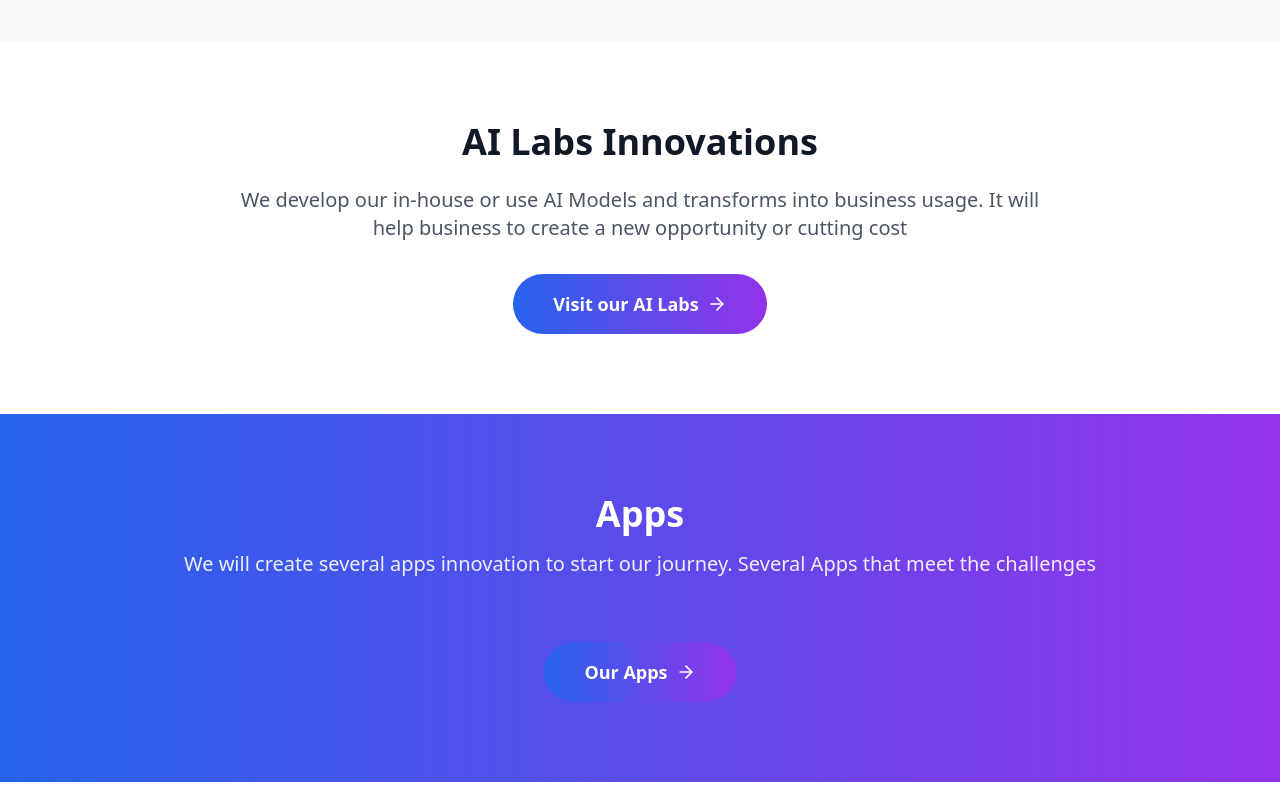
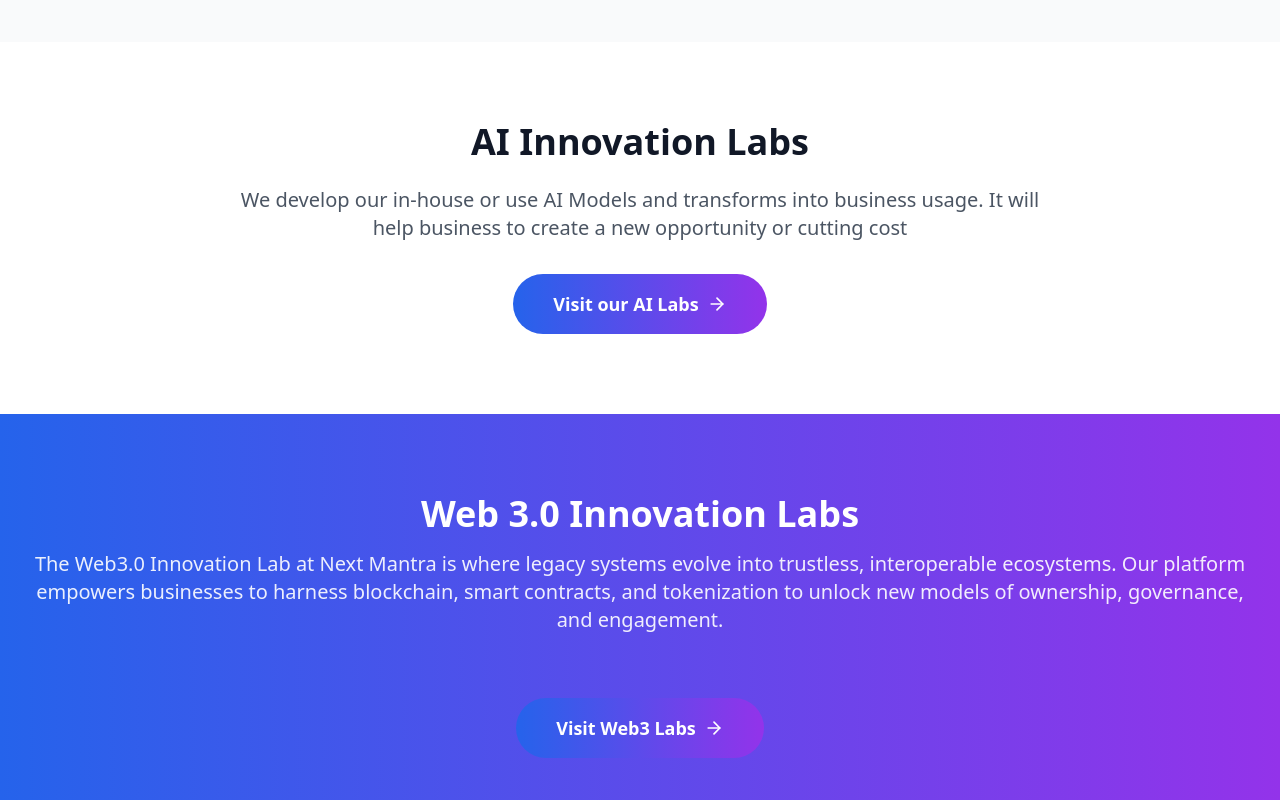
Before and after one commit to Agantra-Inovatif/companymainwebsite, a React (Vite) app: page / in a window 1280 px wide. Shown: the part 1020-1820 px from the top of the page. Built offline with nearby package versions, Linux system fonts and the light colour scheme.

Commit message:
FEATURES: Add some contents web3,0 innovation lan

```diff
--- a/src/App.tsx
+++ b/src/App.tsx
@@ -9,7 +9,8 @@
 // import Projects from './pages/Projects';
 import Blog from './pages/Blog';
 import Contact from './pages/Contact';
-import AILabs from './pages/AILab'
+import AILabs from './pages/AILab';
+import Web3Labs from './pages/Web3Lab';
 
 function App() {
     return (
@@ -25,6 +26,7 @@
                     <Route path="/blog" element={<Blog/>}/>
                     <Route path="/contact" element={<Contact/>}/>
                     <Route path="/ailabs" element={<AILabs/>}/>
+                    <Route path="/web3labs" element={<Web3Labs/>}/>
                 </Routes>
                 <Footer/>
             </div>
--- a/src/components/Navbar.tsx
+++ b/src/components/Navbar.tsx
@@ -11,6 +11,7 @@
         {name: 'Home', href: '/'},
         {name: 'Apps', href: '/apps'},
         {name: 'AI Labs',href:'/ailabs'},
+        {name: 'Web3 Labs',href:'/web3labs'},
         {name: 'About', href: '/about'},
         {name: 'Contact', href: '/contact'},
     ];
--- a/src/pages/Home.tsx
+++ b/src/pages/Home.tsx
@@ -119,7 +119,7 @@
             <section className="py-20">
                 <div className="max-w-4xl mx-auto px-4 sm:px-6 lg:px-8 text-center">
                     <h2 className="text-4xl font-bold text-gray-900 mb-6">
-                        AI Labs Innovations
+                        AI Innovation Labs
                     </h2>
                     <p className="text-xl text-gray-600 mb-8">
                        We develop our in-house or use AI Models and transforms into business usage. It will help business to create a new opportunity or cutting cost
@@ -134,9 +134,28 @@
                 </div>
             </section>
 
+            {/* Web 3 Labs Section */}
+            <section className="py-20 bg-gradient-to-r from-blue-600 to-purple-600 text-white">
+                <div className="max-w-7xl mx-auto px-4 sm:px-6 lg:px-8">
+                    <div className="text-center mb-16">
+                        <h2 className="text-4xl font-bold mb-4">Web 3.0 Innovation Labs</h2>
+                        <p className="text-xl opacity-90">The Web3.0 Innovation Lab at Next Mantra is where legacy systems evolve into trustless, interoperable ecosystems. Our platform empowers businesses to harness blockchain, smart contracts, and tokenization to unlock new models of ownership, governance, and engagement.</p>
+                    </div>
+                    <div className="text-center">
+                        <Link
+                            to="/web3-labs"
+                            className="bg-gradient-to-r from-blue-600 to-purple-600 text-white px-10 py-4 rounded-full text-lg font-semibold hover:shadow-xl transition-all duration-300 transform hover:scale-105 inline-flex items-center"
+                        >
+                            Visit Web3 Labs
+                            <ArrowRight className="ml-2 h-5 w-5"/>
+                        </Link>
+                    </div>
+                </div>
+            </section>
+
 
             {/* Apps Section */}
-            <section className="py-20 bg-gradient-to-r from-blue-600 to-purple-600 text-white">
+            <section className="py-20">
                 <div className="max-w-7xl mx-auto px-4 sm:px-6 lg:px-8">
                     <div className="text-center mb-16">
                         <h2 className="text-4xl font-bold mb-4">Apps</h2>
--- /dev/null
+++ b/src/pages/Web3Lab.tsx
@@ -0,0 +1,11 @@
+import React from 'react';
+
+const Web3Lab = () => {
+    return (
+        <div>
+
+        </div>
+    )
+
+}
+export default Web3Lab;
```
